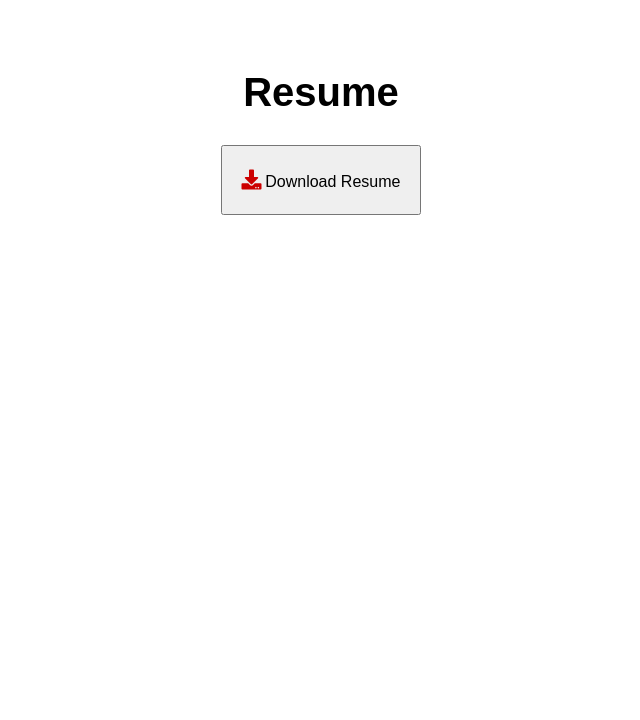
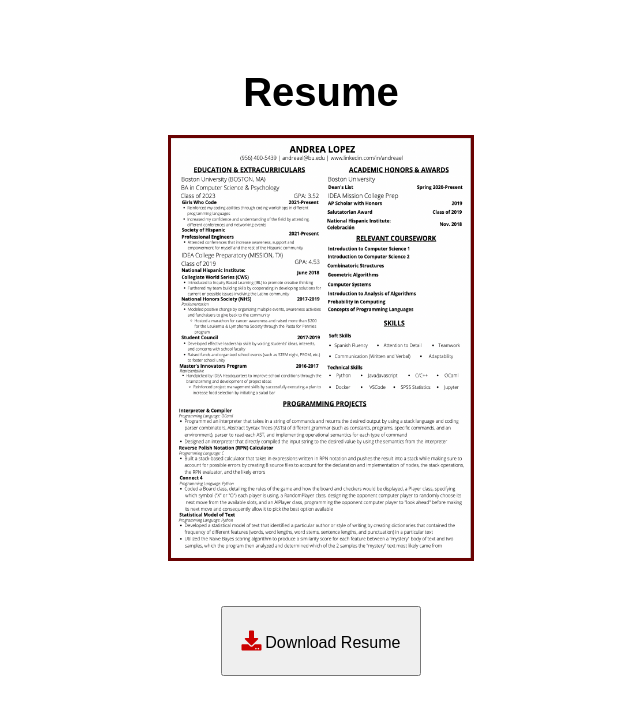
Before and after one commit to andreaelpz/Resume-Website, a Flask app: template templates/resume.html in a window 1280 px wide. Shown: the top 720 px of the page, without its empty margins (319-959 px from the left). Run offline with Flask 3, Linux system fonts and the light colour scheme; the template is opened without the code that fills it, so the values that code supplies are empty.

Commit message:
TODO: email, experience, page scaling

```diff
--- a/static/stylesheets/resume.css
+++ b/static/stylesheets/resume.css
@@ -10,6 +10,10 @@
 
 .close i {
     margin-right: 5px;
+  }
+
+body{
+  overflow: hidden;
   }
 
 .resume {
@@ -25,14 +29,23 @@
     justify-content: center;
 }
 
-.rb{
+.pdf{
   position: relative;
-  height: 140%;
   display: flex;
-  flex-direction: column;
   justify-content: center;
   align-items: center;
 }
+
+.pdf img {
+  border: 3px solid #690202;
+}
+
+.rb{
+  position: relative;
+  display: flex;
+  justify-content: center;
+  align-items: center;
+  height: 160px;}
 
 .style{
   height: 70px;
--- a/templates/resume.html
+++ b/templates/resume.html
@@ -12,17 +12,24 @@
         <button type="button" class="close" onclick="closeResumePopup()">
             <i class="fas fa-times" style="color: #CC0000;"></i>
         </button>
-        <div class="resume">
+            <div class = "resume">
                 Resume
+            </div>
+
+            <div class = "pdf">
+                <img src="resume.png" alt = "Resume" width= "300" height = "420">
             </div>
 
             <div class = "rb">
                 <div class = "inside">
+                    <a href="resume.pdf" download>
                         <button class = "style" type="button">
                             <i class="fas fa-download" style="color: #CC0000; font-size: 20px;"></i>
                             <span class = "text" style = "font-size: 16px;">Download Resume</span>
                         </button>
+                    </a>
                 </div>
             </div>
+
     </body>
 </html>
```
Also changed, not shown: templates/resume.png (added), 3 other files. Lines whose indentation alone changed are shown as unchanged.
